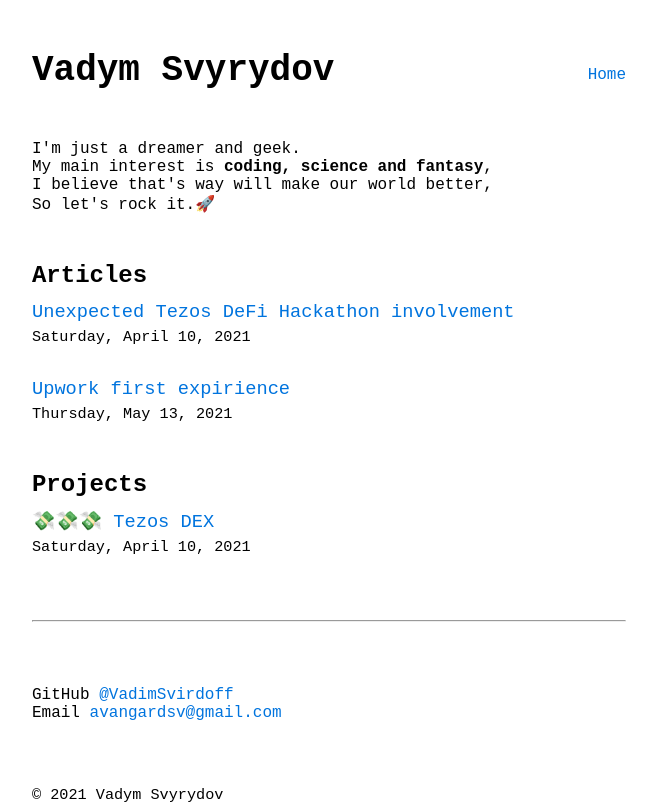
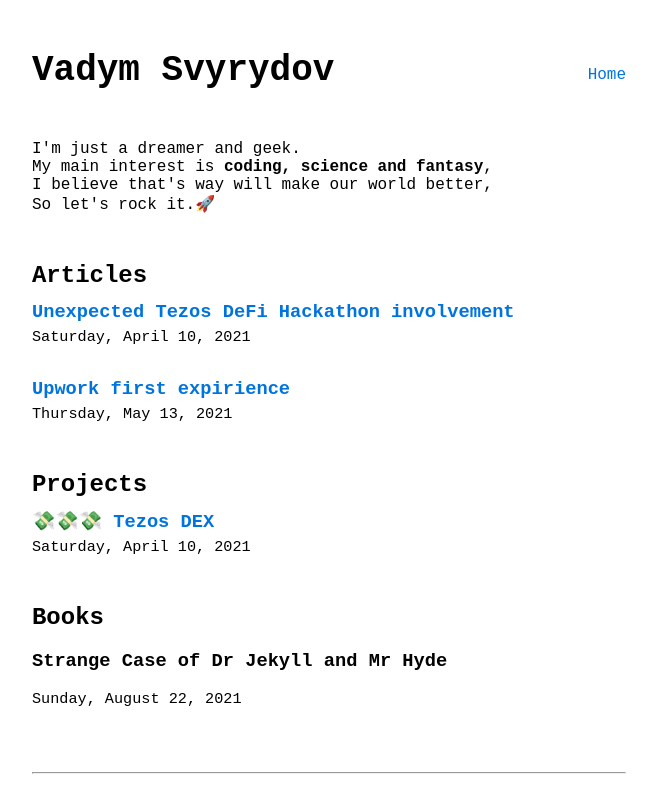
Before and after one commit to VadimSvirdoff/blog, a Next.js app: page / in a window 1280 px wide. Shown: the top 804 px of the page, without its empty margins (311-968 px from the left). Built offline with nearby package versions, Linux system fonts and the light colour scheme.

Commit message:
add books section

```diff
--- /dev/null
+++ b/content/books/1Dr-Jekyll-and-Mr-Hyde.mdx
@@ -0,0 +1,5 @@
+---
+title: "Strange Case of Dr Jekyll and Mr Hyde"
+slug: "strange-case-of-dr-jekyll-and-mr-hyde"
+publishedDate: "August 22, 2021"
+---
--- a/modules/home/Blogs.tsx
+++ b/modules/home/Blogs.tsx
@@ -1,8 +1,8 @@
-import { BlogProps } from './HomePage';
+import { SlagProps } from './HomePage';
 import Link from "next/link";
 import styles from "styles/pages/_index.module.scss";
 
-type Blogs = { blogs: BlogProps[] }
+type Blogs = { blogs: SlagProps[] }
 
 
 const Blog = ({ blogs }: Blogs) => (
--- /dev/null
+++ b/modules/home/Books.tsx
@@ -0,0 +1,28 @@
+import { SlagProps } from './HomePage';
+import styles from "styles/pages/_index.module.scss";
+
+type Books = { books: SlagProps[] }
+
+const Books = ({ books }: Books) => (
+    <>
+        {books.map(({ slug, title, publishedDate }) => {
+            return (
+                <div key={slug} className={styles.postCard}>
+                        <h3 className={styles.link}>
+                            <b className={styles.postTitle}>{title}</b>
+                        </h3>
+                    <p>
+                        {new Intl.DateTimeFormat("default", {
+                            weekday: "long",
+                            year: "numeric",
+                            month: "long",
+                            day: "numeric",
+                        }).format(new Date(publishedDate))}
+                    </p>
+                </div>
+            );
+        })}
+    </>
+)
+
+export default Books
--- a/modules/home/HomePage.tsx
+++ b/modules/home/HomePage.tsx
@@ -4,25 +4,21 @@ import Footer from "components/Footer";
 import styles from "styles/pages/_index.module.scss";
 import Projects from "./Projects";
 import Blogs from "./Blogs";
+import Books from "modules/home/Books";
 
-export interface BlogProps {
-    slug: string;
-    title: string;
-    publishedDate: string;
-  }
-
-export  interface ProjectProps {
+export interface SlagProps {
   slug: string;
   title: string;
   publishedDate: string;
 }
 
 export interface HomePageProps {
-    blogs: BlogProps[];
-    projects: ProjectProps[];
+  blogs: SlagProps[];
+  projects: SlagProps[];
+  books: SlagProps[];
   }
 
-const HomePage = ({ blogs, projects }: HomePageProps) => {
+const HomePage = ({ blogs, projects, books }: HomePageProps) => {
   return (
     <div>
       <Head>
@@ -37,17 +33,19 @@ const HomePage = ({ blogs, projects }: HomePageProps) => {
           <Nav />
           <div className={styles.blurb}>
             <p>
-              I'm just a dreamer and geek.<br/>
-              My main interest is <strong>coding, science and fantasy</strong>,<br/>
-              I believe that's way will make our world better,<br/>
+              I'm just a dreamer and geek.<br />
+              My main interest is <strong>coding, science and fantasy</strong>,<br />
+              I believe that's way will make our world better,<br />
               So let's rock it.🚀
             </p>
 
           </div>
           <h2 className={styles.section}>Articles</h2>
-          <Blogs blogs={blogs}/>
+          <Blogs blogs={blogs} />
           <h2 className={styles.section}>Projects</h2>
-          <Projects projects={projects}/>
+          <Projects projects={projects} />
+          <h2 className={styles.section}>Books</h2>
+          <Books books={books} />
         </main>
         <Footer />
       </div>
--- a/modules/home/Projects.tsx
+++ b/modules/home/Projects.tsx
@@ -1,8 +1,8 @@
-import { ProjectProps } from './HomePage';
+import { SlagProps } from './HomePage';
 import styles from "styles/pages/_index.module.scss";
 import Link from "next/link";
 
-type Projects = { projects: ProjectProps[] }
+type Projects = { projects: SlagProps[] }
 
 const Projects = ({ projects }: Projects) => (
     <>
--- a/pages/index.tsx
+++ b/pages/index.tsx
@@ -2,15 +2,16 @@ import { getSlags } from "lib/getSlags";
 import HomePage, {HomePageProps} from "modules/home/HomePage";
 
 
-const Home = ({ blogs, projects }: HomePageProps) => (
-  <HomePage blogs={blogs} projects={projects}/>
+const Home = ({ blogs, projects, books }: HomePageProps) => (
+  <HomePage blogs={blogs} projects={projects} books={books}/>
 )
 
 export async function getStaticProps() {
   const blogs = await getSlags({ directoryPath: "content/blogs", type: 'blog' });
   const projects = await getSlags({ directoryPath: "content/projects", type: 'project' });
+  const books = await getSlags({ directoryPath: "content/books", type: 'book' });
 
-  return { props: { blogs, projects } };
+  return { props: { blogs, projects, books } };
 }
 
 export default Home;
--- a/styles/base/_typography.scss
+++ b/styles/base/_typography.scss
@@ -8,5 +8,4 @@
     font-family: 'Courier';
     src: url('../../public/fonts/CourierPrime-Bold.ttf') format('truetype');
     font-weight: bold;
-
 }
--- a/styles/pages/_index.module.scss
+++ b/styles/pages/_index.module.scss
@@ -3,7 +3,6 @@
 }
 
 .postTitle {
-  font-weight: normal;
   margin: 0;
 }
 
```
Lines whose indentation alone changed are shown as unchanged.
